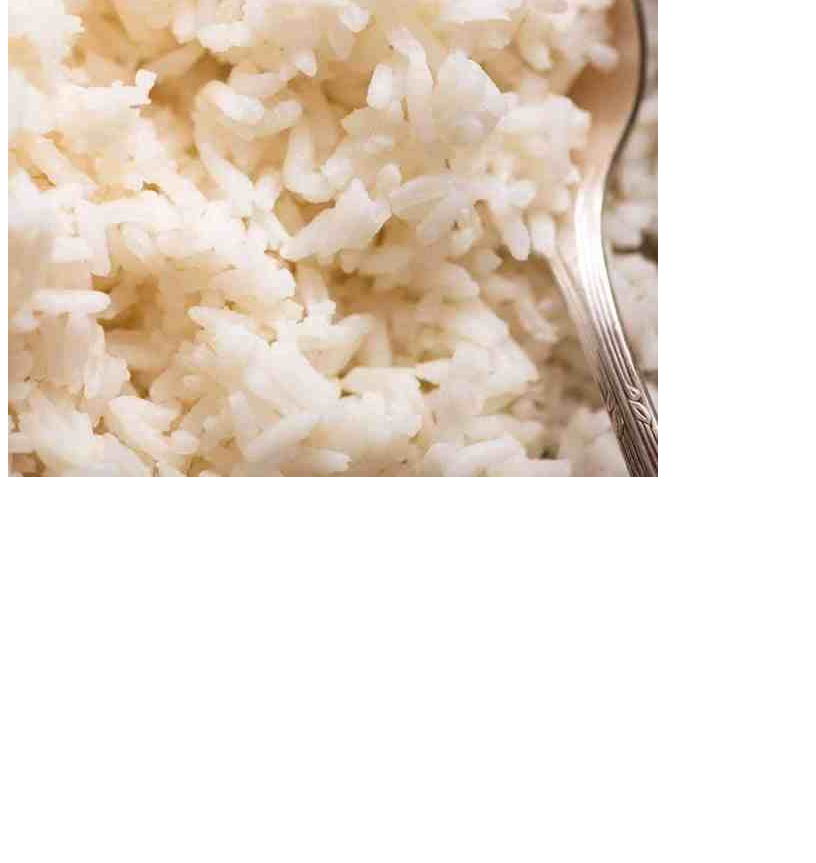
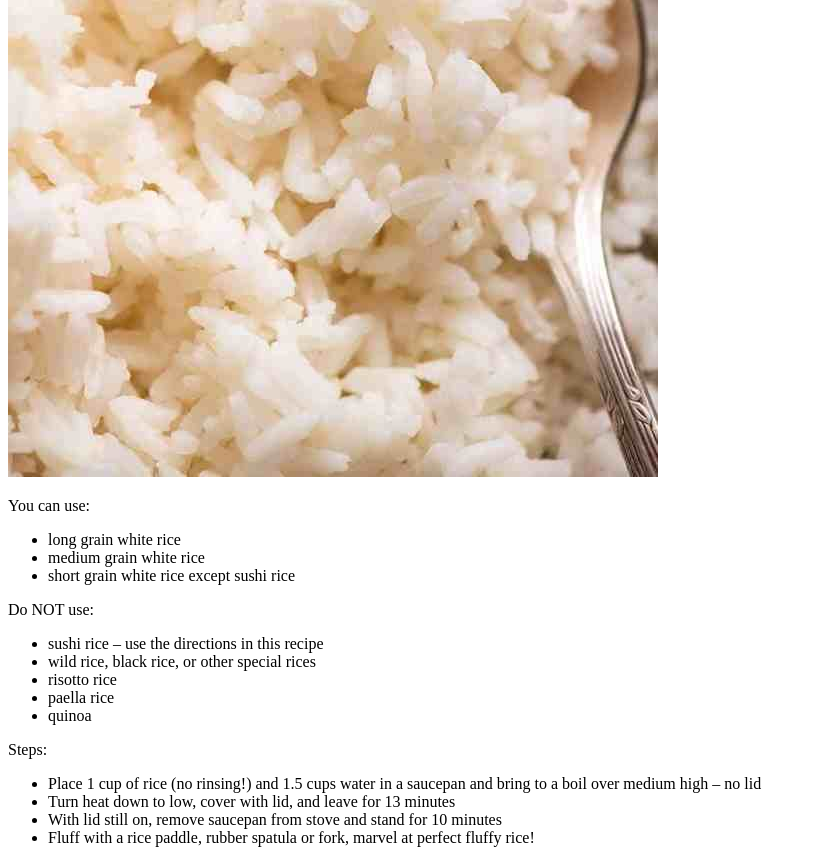
Before and after one commit to Kallory/Odin-recipes, a plain HTML site: page recipes/quick-rice.html in a window 1280 px wide. Shown: the part 513-1376 px from the top of the page, without its empty margins (0-816 px from the left). Before the commit the page ends 1002 px from the top, so only its background shows below. Drawn offline with Linux system fonts and the light colour scheme.

Commit message:
finished rice

```diff
--- a/recipes/quick-rice.html
+++ b/recipes/quick-rice.html
@@ -21,5 +21,33 @@
 
         <img src="images/Cooked-white-rice.jpg" alt="RICE!">
         <script src="" async defer></script>
+
+        <p>
+            You can use:
+            <ul>
+                <li>long grain white rice</li>
+                <li>medium grain white rice</li>
+                <li>short grain white rice except sushi rice</li>
+            </ul>
+
+            Do NOT use:
+            <ul>
+               <li>sushi rice – use the directions in this recipe</li>
+               <li>wild rice, black rice, or other special rices</li>
+               <li>risotto rice</li>
+               <li>paella rice</li>
+               <li>quinoa</li>
+            </ul>
+        </p>
+
+        <p>
+            Steps:
+            <ul>
+                <li>Place 1 cup of rice (no rinsing!) and 1.5 cups water in a saucepan and bring to a boil over medium high – no lid</li>
+                <li>Turn heat down to low, cover with lid, and leave for 13 minutes</li>
+                <li>With lid still on, remove saucepan from stove and stand for 10 minutes</li>
+                <li>Fluff with a rice paddle, rubber spatula or fork, marvel at perfect fluffy rice!</li>
+            </ul>
+        </p>
     </body>
 </html>
```
